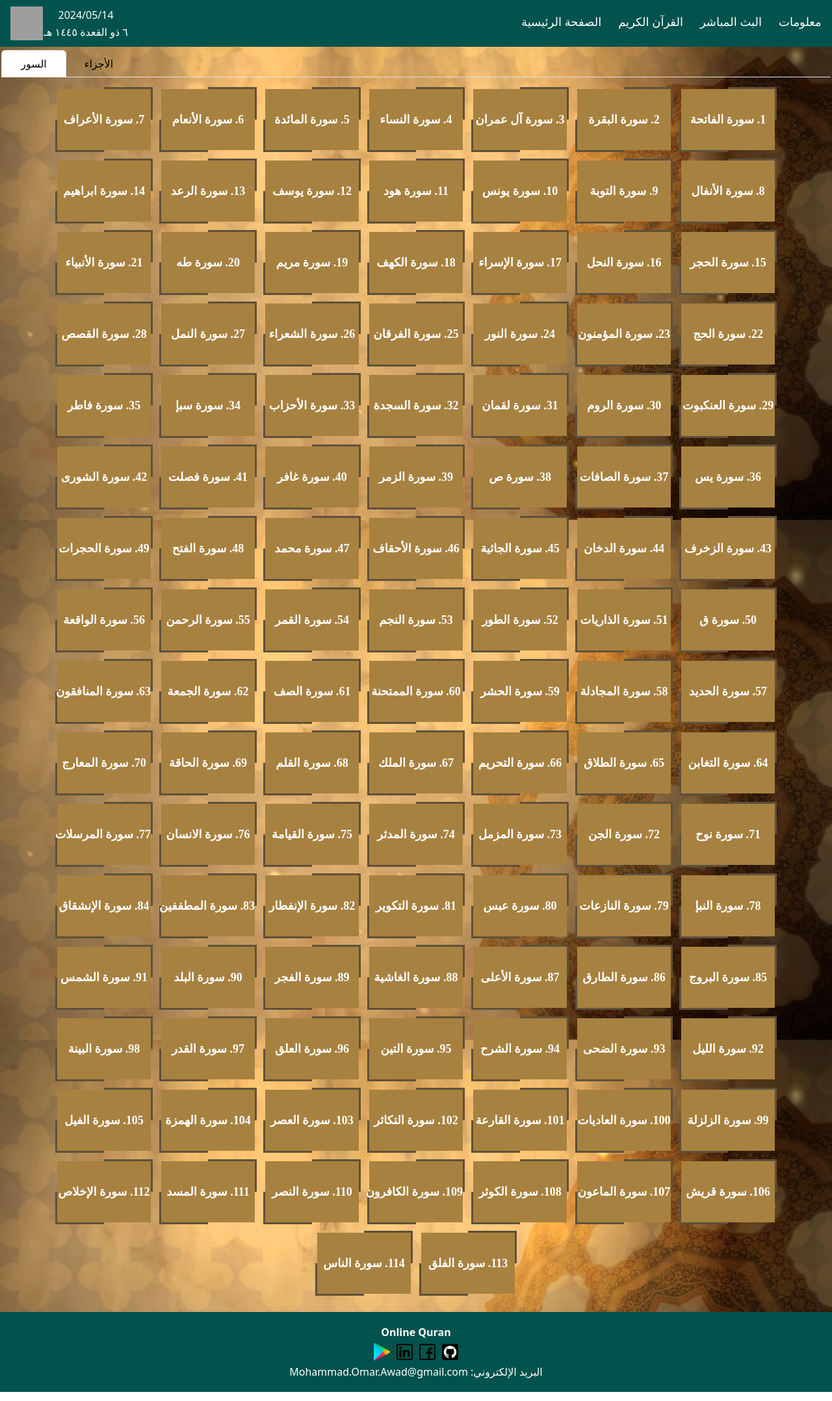
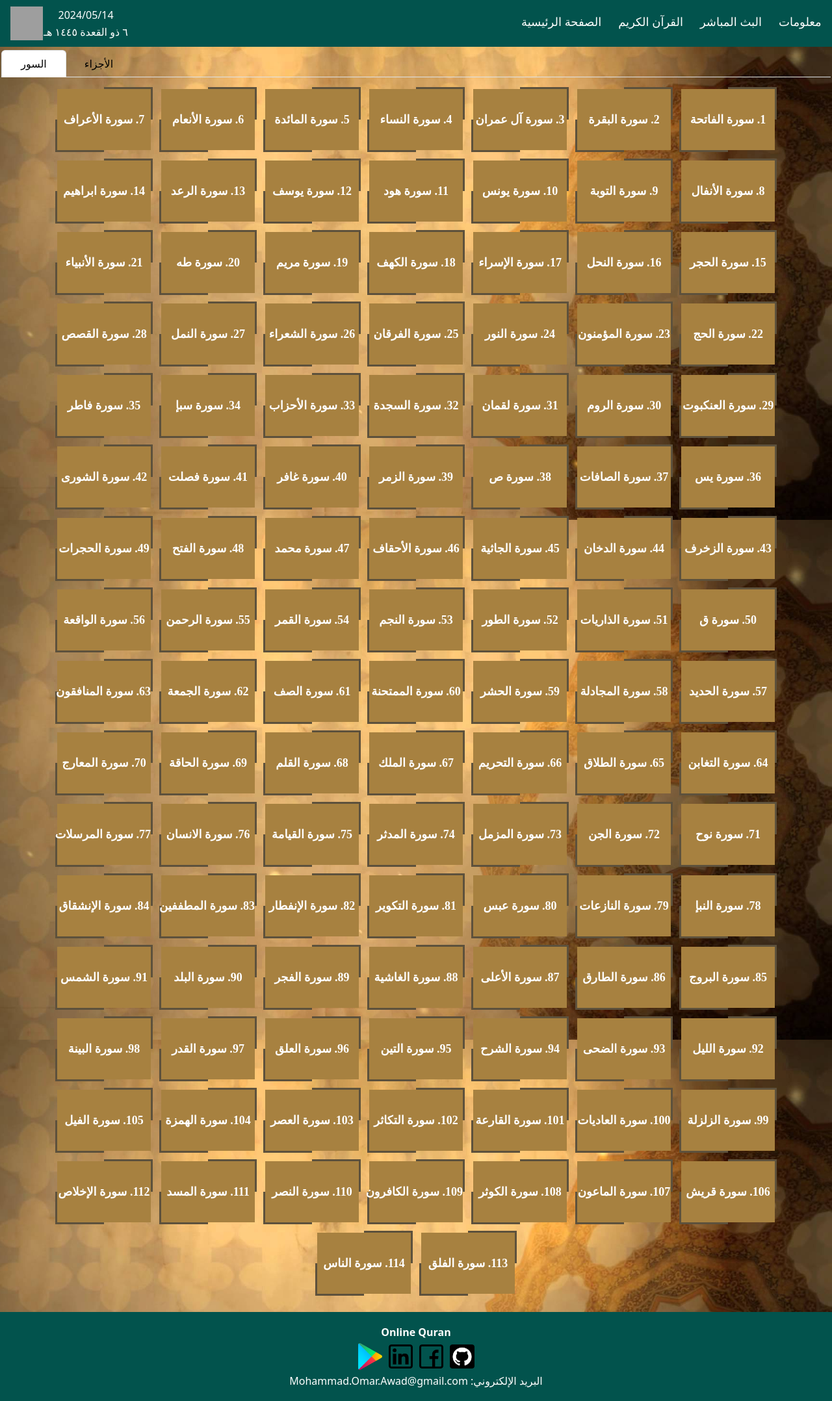
Before and after one commit to MohammadOmarAwad/OnlineQuran, an Angular app: page / in a window 1280 px wide. Shown: the whole page at 65% size. Built offline with nearby package versions, Linux system fonts and the light colour scheme; grey boxes are pictures that could not be loaded.

Commit message:
Fix .ImgClass

```diff
--- a/src/app/footer/footer.component.css
+++ b/src/app/footer/footer.component.css
@@ -8,9 +8,14 @@
   margin: 5px;
 }
 
-@media screen and (min-width: 128px) and (max-width: 900px) {
+@media screen and (min-width: 128px) {
   .ImgClass{
-    width: 8%;
-    margin: 5px;
+    width: 3%;
   }
 }
+
+@media screen and (max-width: 900px) {
+    .ImgClass{
+      width: 4%;
+    }
+}
```
